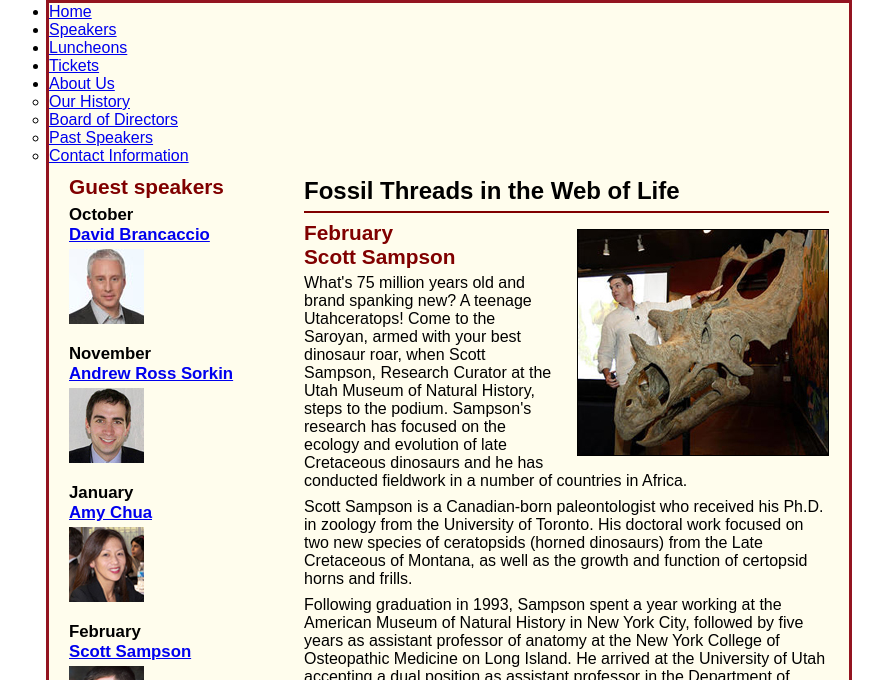
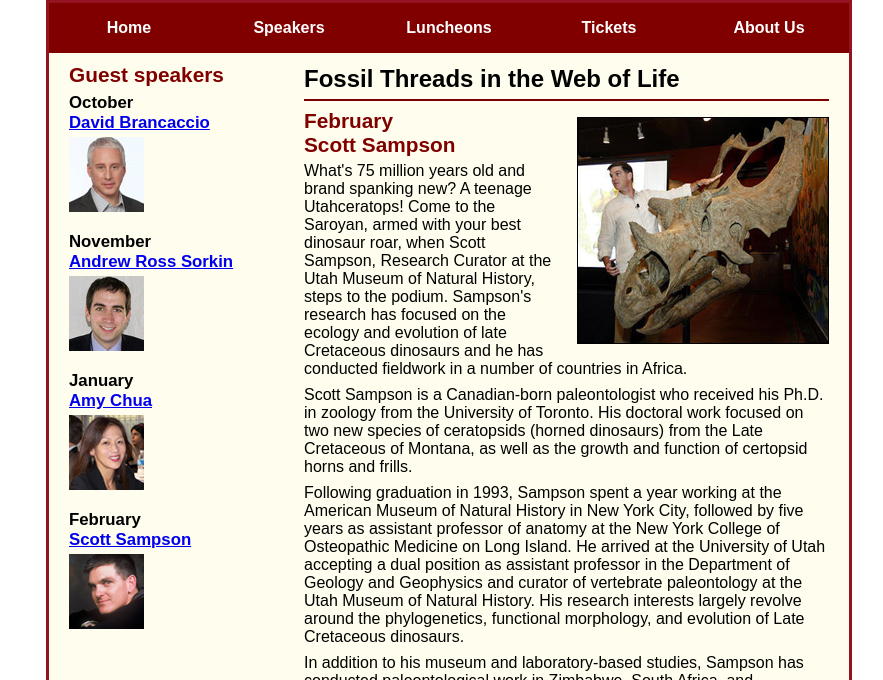
Before and after one commit to Isaag1/A09, a plain HTML site: page speakers/c6_sampson.html in a window 1280 px wide. Shown: the part 120-800 px from the top of the page, without its empty margins (191-1074 px from the left). Drawn offline with Linux system fonts and the light colour scheme.

Commit message:
Finished IS HW

```diff
--- a/speakers/c6_sampson.html
+++ b/speakers/c6_sampson.html
@@ -73,7 +73,7 @@
 	</aside>
 </main>
 <footer>
-	<p>&copy; 2022, San Joaquin Valley Town Hall, Fresno, CA 93755</p>
+	<p>&copy; Isaac Guerrero 2023 | Due 11/14/2023 </p>
 </footer>
 </body>
 </html>
--- a/styles/c6_speaker.css
+++ b/styles/c6_speaker.css
@@ -17,6 +17,63 @@ body {
 a:focus, a:hover {
 	font-style: italic;
 }
+
+
+/* the styles for the nav_menu */
+#nav_menu ul {
+	list-style-type: none;
+	position: relative;
+	margin: 0;
+	padding: 0;
+}
+#nav_menu ul li {
+	float: left;
+}
+
+#nav_menu ul li a {
+	display:block;
+	width: 160px;
+	text-align:center;
+	padding-top: 1em;
+	padding-bottom: 1em;
+	text-decoration: none;
+	background-color: #800000;
+	color: white;
+	font-weight: bold;
+}
+
+#nav_menu ul li a.current{
+	color: yellow;
+}
+
+
+/* the styles for the submenu */
+
+/* Question 12 */
+#nav_menu ul ul {
+	display: none;
+	position: absolute;
+	top: 100%;
+}
+
+/* Question 13 */
+#nav_menu ul ul li {
+	float: none;
+}
+
+/* Question 14 */
+#nav_menu ul li:hover > ul {
+	display: block;
+}
+
+/* Question 16 */
+#nav_menu>ul::after {
+	content: "";
+	display: block;
+	clear: both;
+}
+
+
 /* the styles for the header */
 header {
 	padding: 1.5em 0 2em 0;
```
Also changed, not shown: speakers/brancaccio.html (+1 -1 lines), speakers/chua.html (+2 -0 lines), speakers/sorkin.html (+2 -0 lines). Lines whose indentation alone changed are shown as unchanged.
